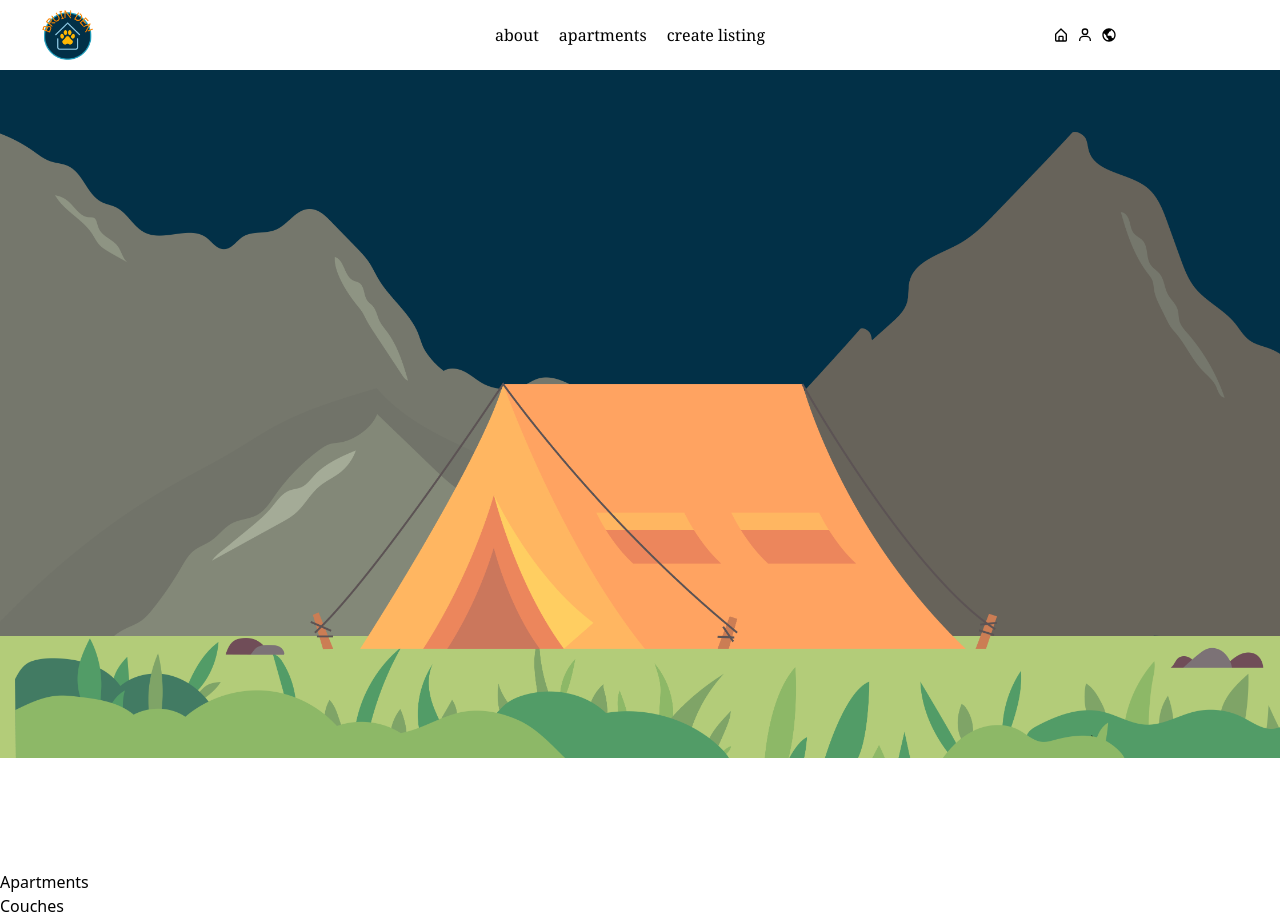
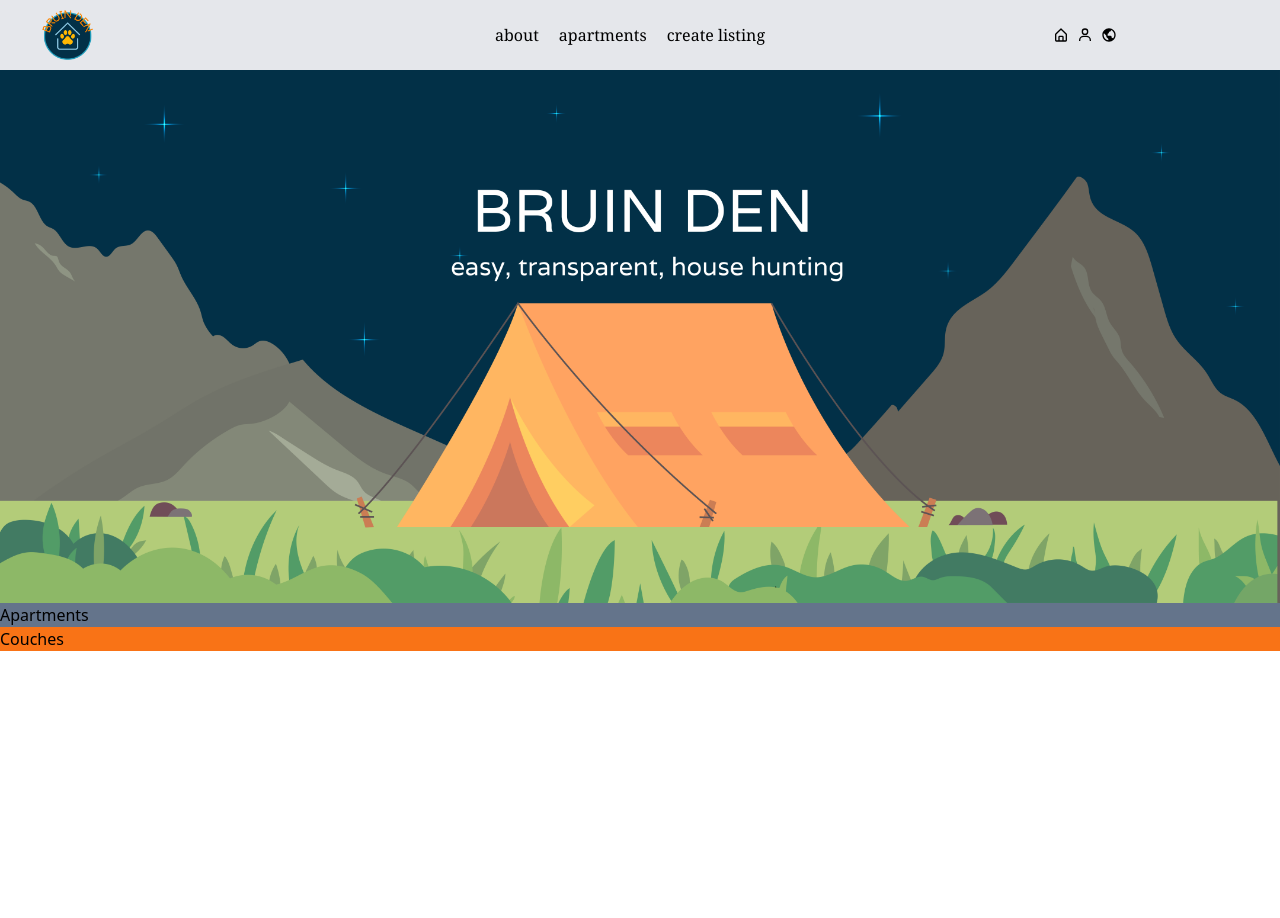
Before and after one commit to lazarulian/bruin-den, a Next.js app: page / in a window 1280 px wide. After the commit the page ends 800 px from the top, so only its background shows below. Built offline with nearby package versions, Linux system fonts and the light colour scheme.

Commit message:
landing page updates

```diff
--- a/src/components/Apartments/MTable.jsx
+++ b/src/components/Apartments/MTable.jsx
@@ -21,7 +21,6 @@ import IconButton from "@mui/material/IconButton";
 import Tooltip from "@mui/material/Tooltip";
 import FormControlLabel from "@mui/material/FormControlLabel";
 import Switch from "@mui/material/Switch";
-import FilterListIcon from "@mui/icons-material/FilterList";
 import { visuallyHidden } from "@mui/utils";
 
 const MTable = () => {
--- a/src/components/Home/Banner.jsx
+++ b/src/components/Home/Banner.jsx
@@ -1,13 +1,11 @@
 import React from "react";
 import Image from "next/image";
-import BannerImage from "../../../public/assets/BufferTransparent@3x.png"
+import BannerImage from "../../../public/assets/BufferImage@3x.png"
 
 const Banner = () => {
   return (
-    <div className="w-screen h-screen">
-      <div className="bg-turquoise-100">
-        <Image src={BannerImage} alt="Banner"/>
-      </div>
+    <div className="w-screen">
+        <Image src={BannerImage}  alt="Banner"/>
     </div>
   );
 };
--- a/tailwind.config.js
+++ b/tailwind.config.js
@@ -9,22 +9,6 @@ module.exports = {
     "./src/**/*.{js,ts,jsx,tsx}",
   ],
   theme: {
-    colors: {
-      'tahiti': {
-        100: '#cffafe',
-        200: '#a5f3fc',
-        300: '#67e8f9',
-        400: '#22d3ee',
-        500: '#06b6d4',
-        600: '#0891b2',
-        700: '#0e7490',
-        800: '#155e75',
-        900: '#164e63',
-      },
-      'turquoise': {
-        100: '#023047'
-      },
-    },
     extend: {},
   },
   plugins: [],
```
Also changed, not shown: public/assets/BufferImage@3x.png (added).
